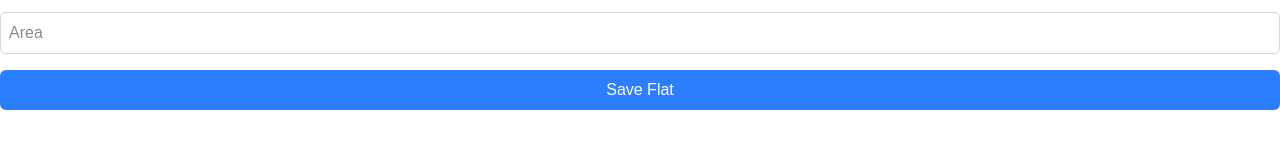
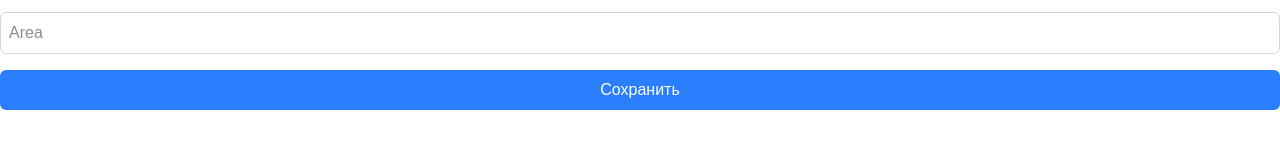
Before and after one commit to tengri/aigerus, a Next.js app: page /admin/flats/new in a window 1280 px wide. Shown: the part 1050-1210 px from the top of the page. Built offline with nearby package versions, Linux system fonts and the light colour scheme.

Commit message:
add edit flat form

```diff
--- a/next.config.ts
+++ b/next.config.ts
@@ -1,17 +1,6 @@
 import type { NextConfig } from "next";
 
 const nextConfig: NextConfig = {
-  i18n: {
-    // These are all the locales you want to support in
-    // your application
-    locales: ["en-US", "fr", "nl-NL"],
-    // This is the default locale you want to be used when visiting
-    // a non-locale prefixed path e.g. `/hello`
-    defaultLocale: "en-US",
-    // This is a list of locale domains and the default locale they
-    // should handle (these are only required when setting up domain routing)
-    // Note: subdomains must be included in the domain value to be matched e.g. "fr.example.com".
-  },
   images: {
     remotePatterns: [
       {
--- a/src/app/admin/components/EditFlatForm.tsx
+++ b/src/app/admin/components/EditFlatForm.tsx
@@ -21,32 +21,11 @@ interface FormFlat {
 }
 
 export default function EditFlatForm({ flat }: { flat: IFlat | undefined }) {
-  const isEditForm = !!flat?.id;
   const queryClient = useQueryClient();
 
-  const createFlatMutation = useMutation({
-    mutationFn: (data: FormFlat) => {
-      return fetch("http://localhost:3000/flats", {
-        method: "POST",
-        mode: "cors",
-        body: JSON.stringify(data),
-        headers: {
-          "Content-Type": "application/json",
-          Authorization: `Bearer ${sessionStorage.getItem("access_token")}`,
-        },
-      });
-    },
-    onSuccess: () => {
-      toast.success("Flat created successfully");
-      queryClient.invalidateQueries({ queryKey: ["flats"] });
-    },
-    onError: () => {
-      toast.error("Failed to create flat");
-    },
-  });
-
-  const updateFlatMutation = useMutation({
+  const saveFlatMutation = useMutation({
     mutationFn: async (data: FormFlat) => {
+      if (flat?.id) {
         const response = await fetch(`http://localhost:3000/flats/${flat.id}`, {
           method: "PUT",
           body: JSON.stringify(data),
@@ -59,22 +38,29 @@ export default function EditFlatForm({ flat }: { flat: IFlat | undefined }) {
           throw new Error("Failed to update flat");
         }
         return response;
+      } else {
+        return fetch("http://localhost:3000/flats", {
+          method: "POST",
+          mode: "cors",
+          body: JSON.stringify(data),
+          headers: {
+            "Content-Type": "application/json",
+            Authorization: `Bearer ${sessionStorage.getItem("access_token")}`,
+          },
+        });
+      }
     },
     onSuccess: () => {
-      toast.success("Flat updated successfully");
+      toast.success("Квартира сохранена");
       queryClient.invalidateQueries({ queryKey: ["flats", flat?.id] });
     },
     onError: () => {
-      toast.error("Failed to update flat");
+      toast.error("Не удалось сохранить квартиру");
     },
   });
 
   const handleSaveFlat = async (data: FormFlat) => {
-    if (isEditForm) {
-      updateFlatMutation.mutate(data);
-    } else {
-      createFlatMutation.mutate(data);
-    }
+    saveFlatMutation.mutate(data);
   };
 
   const schema = z.object({
@@ -204,13 +190,9 @@ export default function EditFlatForm({ flat }: { flat: IFlat | undefined }) {
         <button
           className="bg-blue-500 text-white p-2 rounded-md cursor-pointer"
           type="submit"
-          disabled={
-            createFlatMutation.isPending || updateFlatMutation.isPending
-          }
+          disabled={saveFlatMutation.isPending}
         >
-          {createFlatMutation.isPending || updateFlatMutation.isPending
-            ? "Saving..."
-            : "Save Flat"}
+          {saveFlatMutation.isPending ? "Сохранение..." : "Сохранить"}
         </button>
       </form>
     </div>
```
Lines whose indentation alone changed are shown as unchanged.
